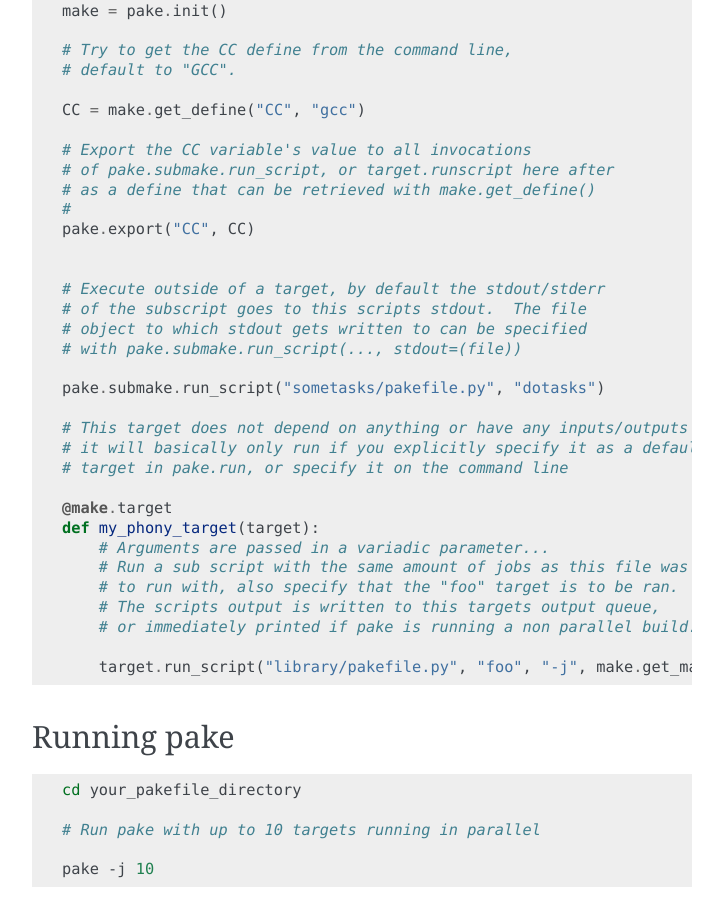
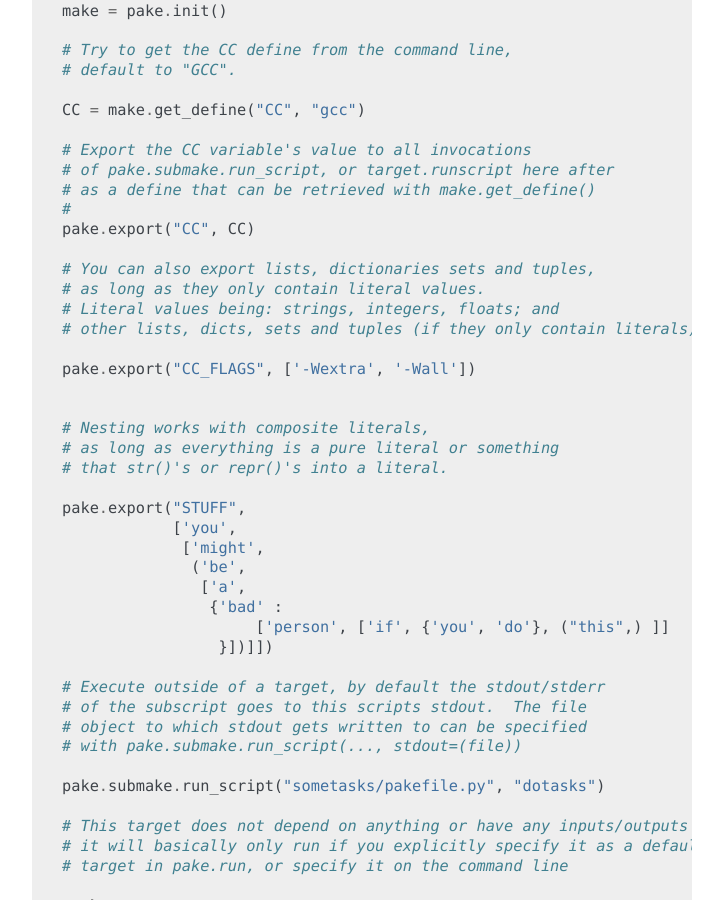
Before and after one commit to Teriks/pake, a Sphinx documentation site: the page built from docs/index.rst, in a window 1280 px wide and 900 px high, scrolled down 2978 px. Shown: the whole window, without its empty margins (388-1111 px from the left). Built offline with Sphinx 7.4.7, drawn with Linux system fonts in a browser that asks for light colours.

Commit message:
Document using pake.export with lists, dicts.. ect

```diff
--- a/docs/index.rst
+++ b/docs/index.rst
@@ -167,6 +167,26 @@ output queue when multiple jobs ar running.
     #
     pake.export("CC", CC)
 
+    # You can also export lists, dictionaries sets and tuples,
+    # as long as they only contain literal values.
+    # Literal values being: strings, integers, floats; and
+    # other lists, dicts, sets and tuples (if they only contain literals)
+
+    pake.export("CC_FLAGS", ['-Wextra', '-Wall'])
+
+
+    # Nesting works with composite literals,
+    # as long as everything is a pure literal or something
+    # that str()'s or repr()'s into a literal.
+
+    pake.export("STUFF",
+                ['you',
+                 ['might',
+                  ('be',
+                   ['a',
+                    {'bad' :
+                         ['person', ['if', {'you', 'do'}, ("this",) ]]
+                     }])]])
 
     # Execute outside of a target, by default the stdout/stderr
     # of the subscript goes to this scripts stdout.  The file
```
Also changed, not shown: README.md (+22 -0 lines).
